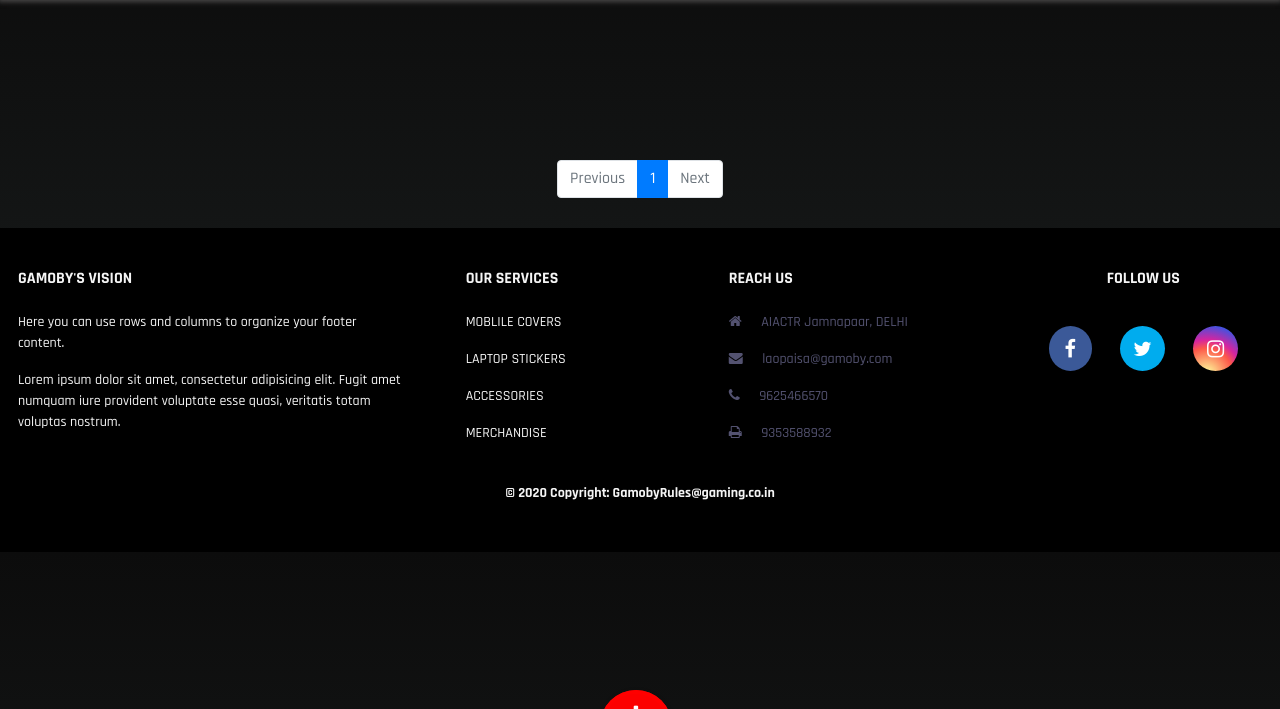
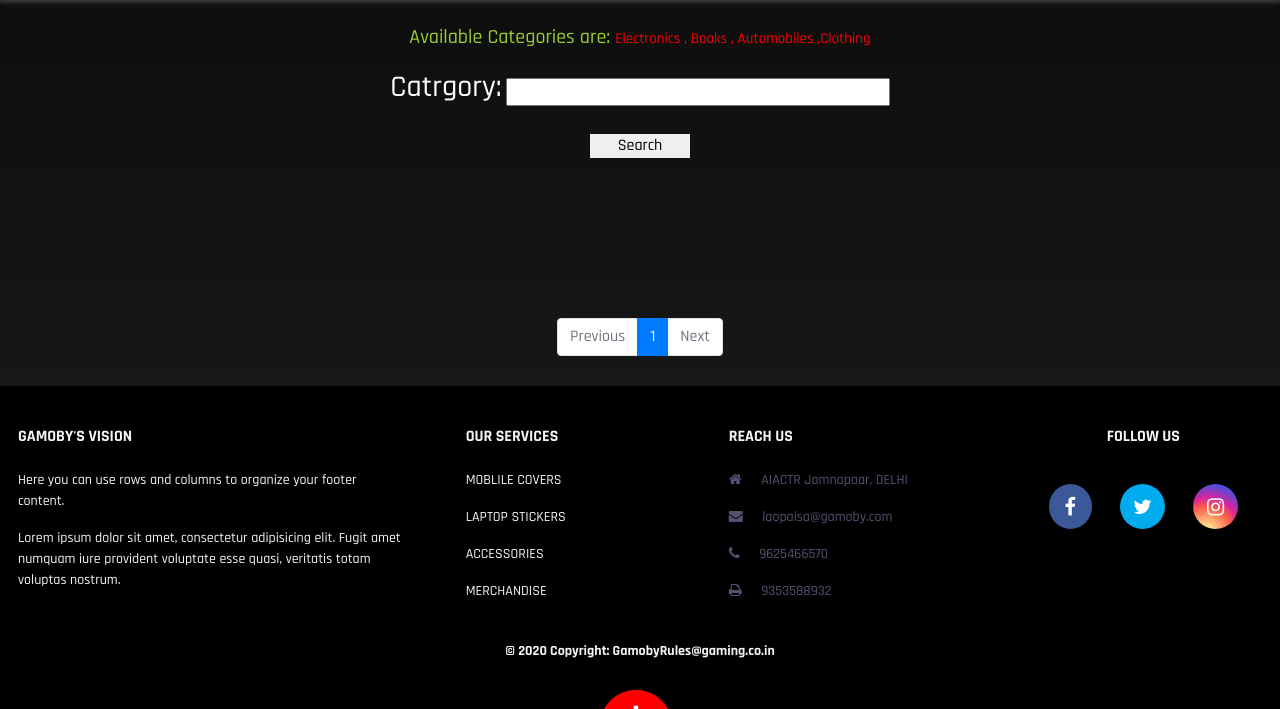
Before and after one commit to devansh5/Gamoby_Site, a Django app: page /productreview/ in a window 1280 px wide. Shown: the part 65-774 px from the top of the page. Run offline with Django 3.2, Linux system fonts and the light colour scheme; data that the repository does not hold is empty; some libraries are stand-ins or nearby versions.

Commit message:
Product Filter added

```diff
--- /dev/null
+++ b/game/filters.py
@@ -0,0 +1,7 @@
+from .models import Product
+import django_filters
+
+class ProductFilter(django_filters.FilterSet):
+    class Meta:
+        model=Product
+        fields=['catrgory']
--- a/game/templates/game/base.html
+++ b/game/templates/game/base.html
@@ -511,6 +511,7 @@ function signup(){
             console.log(data[ 'message' ]);
             if(data['message'] == "Success"){
                 window.location = '/'
+                alert("You have successfully signed up")
             }
             else{
                 if("email" in data['message'])
--- a/game/templates/game/productreview.html
+++ b/game/templates/game/productreview.html
@@ -117,6 +117,28 @@
     line-height: 1.2;
     padding: 0 3px 0 3px;
  }
+  .filter label{
+    color:White;
+    font-size: 30px;
+
+ }
+ .filter input{
+   width:30%;
+ }
+ .filter{
+   margin-top: 25px;
+ }
+ .filterbt{
+   width:100px;
+ }
+ .filter h1 span{
+   color: yellowgreen;
+   font-size: 20px;
+ }
+ .filter h1{
+   font-size:15px;
+   color: red;
+ }
 
  </style>
 
@@ -124,6 +146,20 @@
 
 {% block body %}
 
+
+<form  method="get">
+  <center><div class="filter">
+
+    <h1><span>
+      Available Categories are:
+      </span>
+      Electronics , Books , Automobiles ,Clothing
+    </h1>
+    <p class="cat"></p>
+  {{ product_filter.form.as_p }}
+  </div></center>
+  <center><button type="submit" class="filterbt">Search</button></center>
+</form>
 
 
 
@@ -135,7 +171,7 @@
 
 <div id="cd" class="container-fluid">
     <div class="row row-cols-1 row-cols-md-4 row-cols-sm-3">
-      {% for i in products %}
+      {% for i in product_filter.qs %}
       <div class="col-4">
         <div class="card" id="demo{{forloop.counter}}">
           <img src='/media/{{i.image}}' class="card-img-top" alt="...">
--- a/game/views.py
+++ b/game/views.py
@@ -22,7 +22,7 @@ from django.utils.http import urlsafe_base64_encode
 from cloudinary import api
 from cloudinary.forms import cl_init_js_callbacks
 from django.views.decorators.http import require_POST
-
+from .filters import ProductFilter
 
 
 def register(request):
@@ -135,10 +135,11 @@ def password_change(request):
 
 def productreview(request):
     products=Product.objects.all()
+    product_filter=ProductFilter(request.GET,queryset=products)
     paginator=Paginator(products,9)
     page=request.GET.get('page')
     products=paginator.get_page(page)
-    params={'products':products}
+    params={'products':products,'product_filter':product_filter}
     return render(request,'game/productreview.html',params)
 
 
```
Also changed, not shown: game/templates/game/happycustomer.html (+0 -37 lines).
